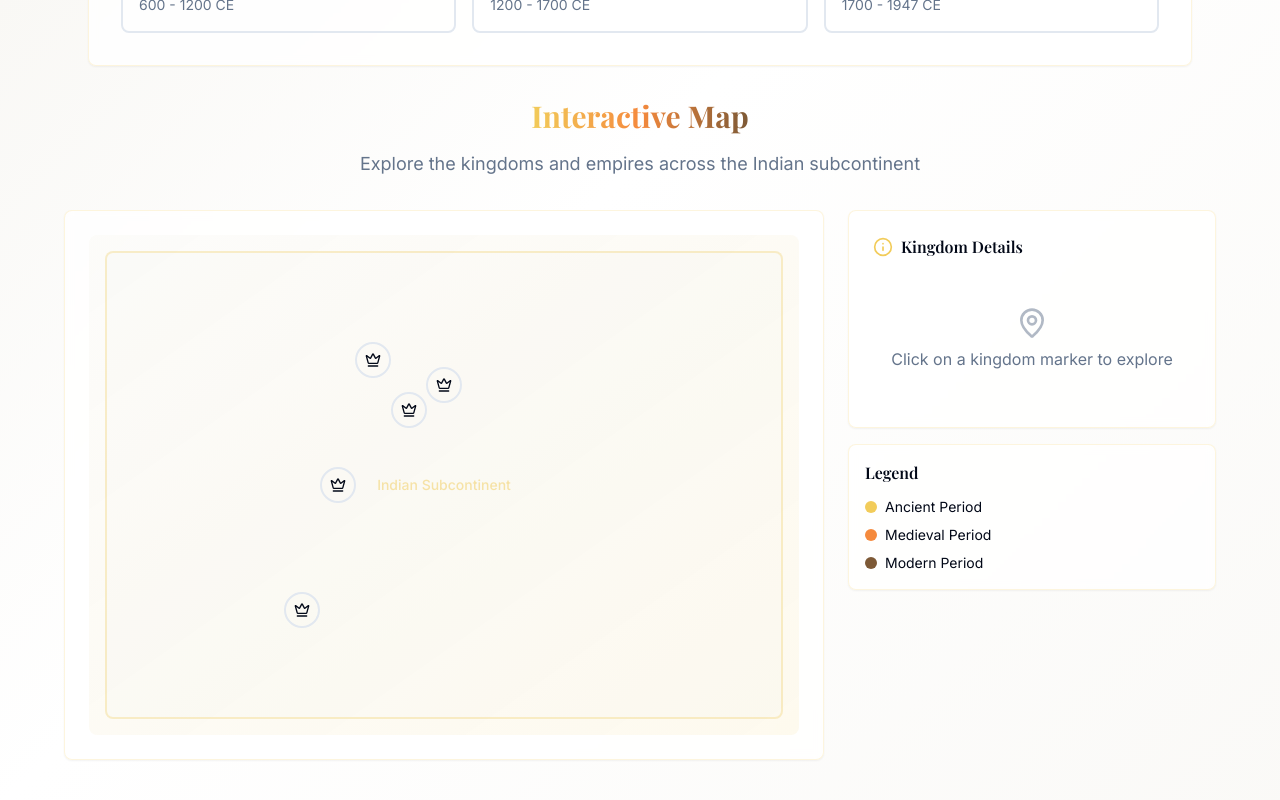
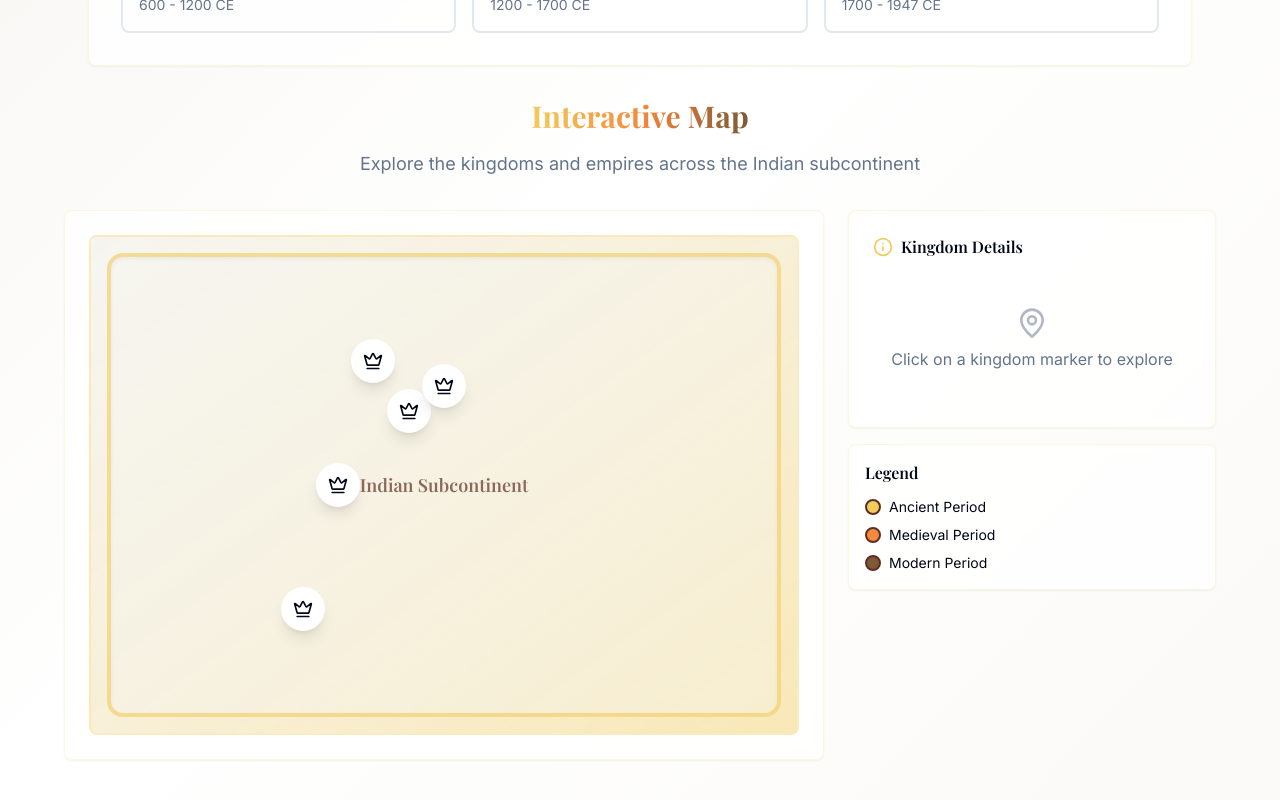
Before and after one commit to Kodishalathrilok/indian-rulers-legacy, a React (Vite) app: page /timeline in a window 1280 px wide. Shown: the part 488-1288 px from the top of the page. Built offline with nearby package versions, Linux system fonts and the light colour scheme.

Commit message:
Fix: Ensure map visibility
The interactive map was not visible. This commit ensures the map is visible.

```diff
--- a/src/components/InteractiveMap.tsx
+++ b/src/components/InteractiveMap.tsx
@@ -80,33 +80,33 @@ const InteractiveMap = () => {
         {/* Map Section */}
         <div className="lg:col-span-2">
           <Card className="p-6 bg-card/80 backdrop-blur-sm border-heritage-gold/20">
-            <div className="relative w-full h-96 md:h-[500px] bg-gradient-to-br from-heritage-cream/30 to-heritage-gold/10 rounded-lg overflow-hidden">
-              {/* Map Background */}
-              <div className="absolute inset-0 bg-subtle-pattern opacity-20"></div>
+            <div className="relative w-full h-96 md:h-[500px] bg-gradient-to-br from-heritage-cream/50 to-heritage-gold/20 rounded-lg overflow-hidden border-2 border-heritage-gold/30">
+              {/* Map Background with better visibility */}
+              <div className="absolute inset-0 bg-gradient-to-br from-heritage-cream/80 to-heritage-gold/30"></div>
 
-              {/* India Outline Placeholder */}
-              <div className="absolute inset-4 border-2 border-heritage-gold/30 rounded-lg bg-heritage-cream/20">
-                <div className="absolute top-1/2 left-1/2 transform -translate-x-1/2 -translate-y-1/2 text-heritage-gold/50 text-sm font-medium">
+              {/* India Outline with more prominent styling */}
+              <div className="absolute inset-4 border-4 border-heritage-gold/60 rounded-2xl bg-heritage-cream/40 shadow-inner">
+                <div className="absolute top-1/2 left-1/2 transform -translate-x-1/2 -translate-y-1/2 text-heritage-maroon/70 text-lg font-semibold font-playfair">
                   Indian Subcontinent
                 </div>
               </div>
 
-              {/* Kingdom Markers */}
+              {/* Kingdom Markers with enhanced visibility */}
               {kingdoms.map((kingdom) => (
                 <button
                   key={kingdom.id}
                   onClick={() => setSelectedKingdom(kingdom)}
-                  className={`absolute transform -translate-x-1/2 -translate-y-1/2 p-2 rounded-full border-2 transition-all duration-300 hover:scale-110 ${
+                  className={`absolute transform -translate-x-1/2 -translate-y-1/2 p-3 rounded-full border-3 transition-all duration-300 hover:scale-125 shadow-lg ${
                     selectedKingdom?.id === kingdom.id
-                      ? `bg-heritage-${kingdom.color} border-heritage-${kingdom.color} text-heritage-maroon`
-                      : `bg-heritage-${kingdom.color}/20 border-heritage-${kingdom.color} text-heritage-${kingdom.color} hover:bg-heritage-${kingdom.color}/40`
+                      ? `bg-heritage-${kingdom.color} border-heritage-maroon text-heritage-maroon shadow-xl scale-110`
+                      : `bg-white border-heritage-${kingdom.color} text-heritage-${kingdom.color} hover:bg-heritage-${kingdom.color}/20 hover:shadow-xl`
                   }`}
                   style={{
                     left: `${kingdom.x}%`,
                     top: `${kingdom.y}%`
                   }}
                 >
-                  <Crown className="h-4 w-4" />
+                  <Crown className="h-5 w-5" />
                 </button>
               ))}
             </div>
@@ -159,15 +159,15 @@ const InteractiveMap = () => {
             <h4 className="font-playfair font-semibold mb-3">Legend</h4>
             <div className="space-y-2 text-sm">
               <div className="flex items-center gap-2">
-                <div className="w-3 h-3 bg-heritage-gold rounded-full"></div>
+                <div className="w-4 h-4 bg-heritage-gold rounded-full border-2 border-heritage-maroon"></div>
                 <span>Ancient Period</span>
               </div>
               <div className="flex items-center gap-2">
-                <div className="w-3 h-3 bg-heritage-saffron rounded-full"></div>
+                <div className="w-4 h-4 bg-heritage-saffron rounded-full border-2 border-heritage-maroon"></div>
                 <span>Medieval Period</span>
               </div>
               <div className="flex items-center gap-2">
-                <div className="w-3 h-3 bg-heritage-bronze rounded-full"></div>
+                <div className="w-4 h-4 bg-heritage-bronze rounded-full border-2 border-heritage-maroon"></div>
                 <span>Modern Period</span>
               </div>
             </div>
```
